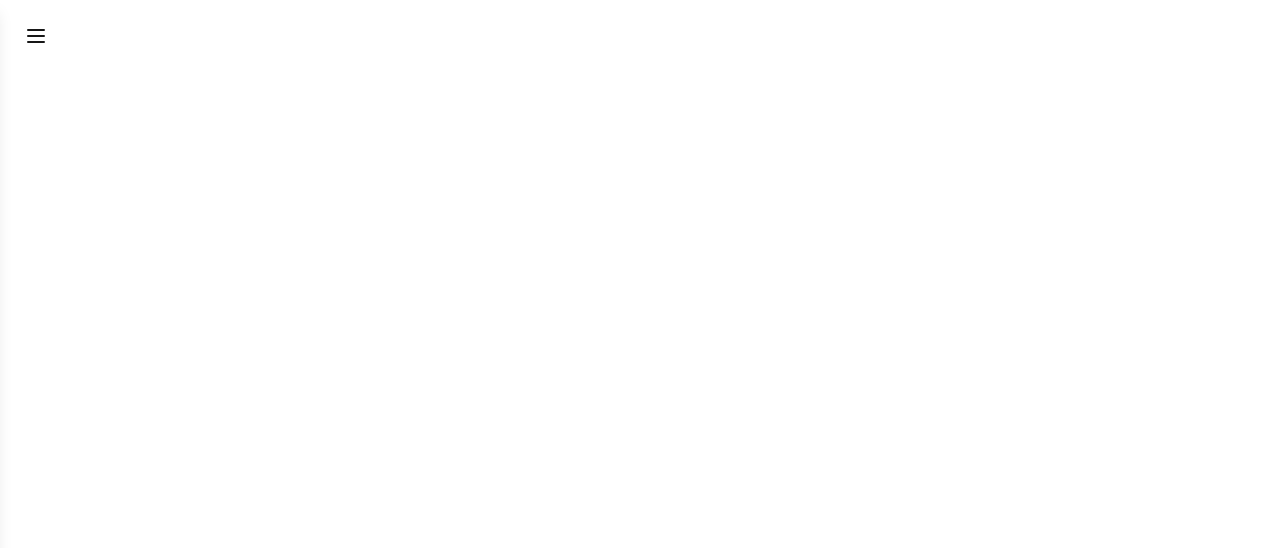
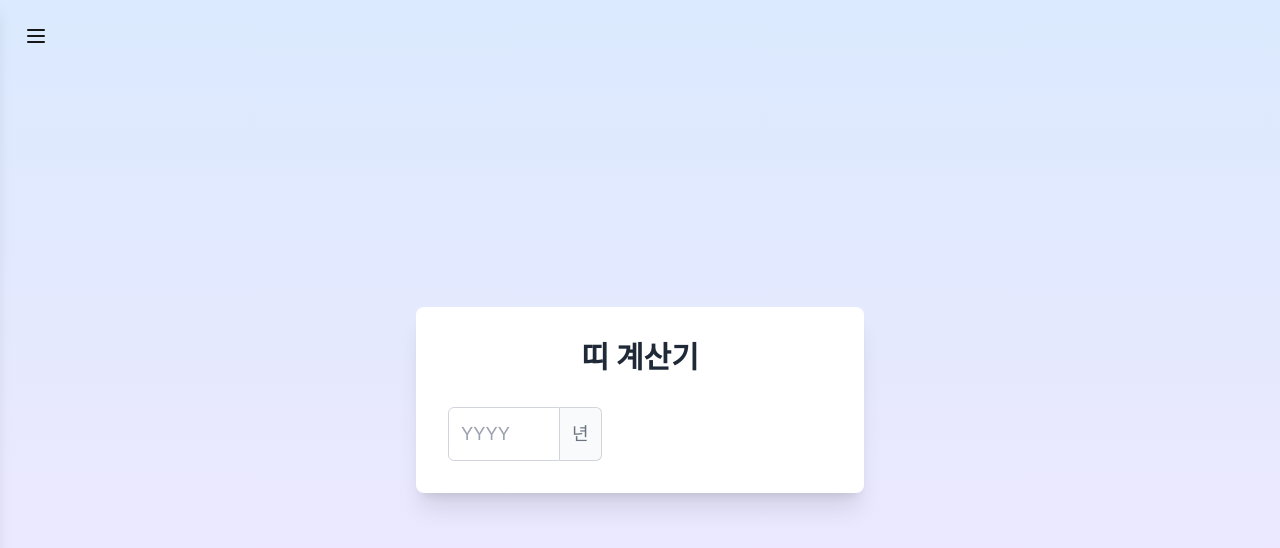
Before and after one commit to devmk1090/Nextjs-Project, a Next.js app: page /pages/zodiac-calculator in a window 1280 px wide. Shown: the top 548 px of the page. Built offline with nearby package versions, Linux system fonts and the light colour scheme.

Commit message:
Calculator - 띠 계산 화면 추가 - 계측 구조 변경

```diff
--- a/app/page.tsx
+++ b/app/page.tsx
@@ -4,12 +4,14 @@ export default function Home() {
   return (
     <div className="flex flex-col items-center justify-center min-h-screen bg-gradient-to-b from-blue-100 to-purple-100 p-4">
       <div className="bg-white rounded-lg shadow-xl p-8 w-full max-w-md">
-        <h1 className="text-3xl font-bold text-center mb-8 text-gray-800">메뉴</h1>
+        <h1 className="text-3xl font-bold text-center mb-8 text-gray-800">
+          메뉴
+        </h1>
         <nav>
           <ul className="space-y-3">
             <li>
               <Link
-                href="/age-calculator"
+                href="/pages/age-calculator"
                 className="block px-4 py-3 text-gray-800 hover:bg-blue-100 rounded-md text-center text-lg transition-colors"
               >
                 만 나이 계산기
--- a/app/components/AgeCalculator.tsx
+++ b/app/pages/age-calculator/AgeCalculator.tsx
@@ -9,18 +9,21 @@ export default function AgeCalculator() {
   const [age, setAge] = useState<number | null>(null);
 
   const handleYearChange = (e: React.ChangeEvent<HTMLInputElement>) => {
-    const value = e.target.value;
-    if (value.length > 4) return;
-    setYear(value);
+    const value = e.target.value.replace(/[^0-9]/g, ""); // 숫자만 허용
+    if (value.length <= 4) {
+      setYear(value);
+    }
   };
 
-  const handleMonthDayChange = (e: React.ChangeEvent<HTMLInputElement>, setter: (value: string) => void) => {
-    const value = e.target.value;
+  const handleMonthDayChange = (
+    e: React.ChangeEvent<HTMLInputElement>,
+    setter: (value: string) => void
+  ) => {
+    const value = e.target.value.replace(/[^0-9]/g, ""); // 숫자만 허용
     if (value.length <= 2) {
       setter(value);
     }
   };
-
 
   const calculateAge = () => {
     if (!year || !month || !day) return;
@@ -41,21 +44,25 @@ export default function AgeCalculator() {
 
   return (
     <div className="flex flex-col items-center justify-center min-h-screen bg-gradient-to-b from-blue-100 to-purple-100 p-4">
-      <div className="bg-white rounded-lg shadow-xl p-8 w-full max-w-md">
-        <h1 className="text-3xl font-bold text-center mb-8 text-gray-800">만 나이 계산기</h1>
+      <div className="bg-white rounded-lg shadow-xl p-6 w-full max-w-md">
+        <h1 className="text-3xl font-bold text-center mb-8 text-gray-800">
+          만 나이 계산기
+        </h1>
         <div className="space-y-6">
-          <div className="grid grid-cols-3 gap-6">
+          <div className="grid grid-cols-3 gap-4">
             <div className="flex flex-col">
               <div className="flex">
                 <input
                   id="year"
-                  type="number"
+                  type="text"
                   value={year}
                   onChange={handleYearChange}
                   placeholder="YYYY"
                   min="1900"
                   max="2100"
-                  className="border border-gray-300 rounded-l-md px-4 py-3 w-20 focus:outline-none focus:ring-2 focus:ring-blue-500 focus:z-10 text-lg [appearance:textfield] [&::-webkit-outer-spin-button]:appearance-none [&::-webkit-inner-spin-button]:appearance-none"
+                  maxLength={4}
+                  pattern="[0-9]{4}"
+                  className="border border-gray-300 rounded-l-md px-3 py-3 w-20 focus:outline-none focus:ring-2 focus:ring-blue-500 focus:z-10 text-lg [appearance:textfield] [&::-webkit-outer-spin-button]:appearance-none [&::-webkit-inner-spin-button]:appearance-none"
                 />
                 <span className="bg-gray-100 px-4 py-3 border border-l-0 border-gray-300 rounded-r-md text-gray-600 text-lg whitespace-nowrap">
                   년
@@ -67,13 +74,13 @@ export default function AgeCalculator() {
               <div className="flex">
                 <input
                   id="month"
-                  type="number"
+                  type="text"
                   value={month}
                   onChange={(e) => handleMonthDayChange(e, setMonth)}
                   placeholder="MM"
                   min="1"
                   max="12"
-                  className="border border-gray-300 rounded-l-md px-4 py-3 w-20 focus:outline-none focus:ring-2 focus:ring-blue-500 focus:z-10 text-lg [appearance:textfield] [&::-webkit-outer-spin-button]:appearance-none [&::-webkit-inner-spin-button]:appearance-none"
+                  className="border border-gray-300 rounded-l-md px-3 py-3 w-20 focus:outline-none focus:ring-2 focus:ring-blue-500 focus:z-10 text-lg [appearance:textfield] [&::-webkit-outer-spin-button]:appearance-none [&::-webkit-inner-spin-button]:appearance-none"
                 />
                 <span className="bg-gray-100 px-4 py-3 border border-l-0 border-gray-300 rounded-r-md text-gray-600 text-lg whitespace-nowrap">
                   월
@@ -85,13 +92,13 @@ export default function AgeCalculator() {
               <div className="flex">
                 <input
                   id="day"
-                  type="number"
+                  type="text"
                   value={day}
                   onChange={(e) => handleMonthDayChange(e, setDay)}
                   placeholder="DD"
                   min="1"
                   max="31"
-                  className="border border-gray-300 rounded-l-md px-4 py-3 w-20 focus:outline-none focus:ring-2 focus:ring-blue-500 focus:z-10 text-lg [appearance:textfield] [&::-webkit-outer-spin-button]:appearance-none [&::-webkit-inner-spin-button]:appearance-none"
+                  className="border border-gray-300 rounded-l-md px-3 py-3 w-20 focus:outline-none focus:ring-2 focus:ring-blue-500 focus:z-10 text-lg [appearance:textfield] [&::-webkit-outer-spin-button]:appearance-none [&::-webkit-inner-spin-button]:appearance-none"
                 />
                 <span className="bg-gray-100 px-4 py-3 border border-l-0 border-gray-300 rounded-r-md text-gray-600 text-lg whitespace-nowrap">
                   일
--- a/app/pages/age-calculator/page.tsx
+++ b/app/pages/age-calculator/page.tsx
@@ -1,4 +1,4 @@
-import AgeCalculator from "../../components/AgeCalculator";
+import AgeCalculator from "./AgeCalculator";
 
 export default function AgeCalculatorPage() {
   return <AgeCalculator />;
--- /dev/null
+++ b/app/pages/zodiac-calculator/ZodiacCalculator.tsx
@@ -0,0 +1,85 @@
+"use client";
+
+import { useState } from "react";
+
+export default function ZodiacCalculator() {
+  const [year, setYear] = useState("");
+
+  const handleYearChange = (e: React.ChangeEvent<HTMLInputElement>) => {
+    const value = e.target.value.replace(/[^0-9]/g, "");
+    if (value.length <= 4) {
+      setYear(value);
+    }
+  };
+
+  const getZodiacSign = (year: number) => {
+    const zodiacSigns = [
+      "원숭이",
+      "닭",
+      "개",
+      "돼지",
+      "쥐",
+      "소",
+      "호랑이",
+      "토끼",
+      "용",
+      "뱀",
+      "말",
+      "양",
+    ];
+    return zodiacSigns[year % 12];
+  };
+
+  const calculateZodiac = () => {
+    if (!year || year.length !== 4) return null;
+
+    const birthYear = parseInt(year);
+    if (birthYear < 1900 || birthYear > 2100) return null;
+
+    return getZodiacSign(birthYear);
+  };
+
+  const zodiacResult = calculateZodiac();
+
+  return (
+    <div className="flex flex-col items-center justify-center min-h-screen bg-gradient-to-b from-blue-100 to-purple-100 p-4">
+      <div className="bg-white rounded-lg shadow-xl p-8 w-full max-w-md">
+        <h1 className="text-3xl font-bold text-center mb-8 text-gray-800">
+          띠 계산기
+        </h1>
+        <div className="space-y-6">
+          <div className="grid grid-cols-3 gap-4">
+            <div className="flex flex-col">
+              <div className="flex">
+                <input
+                  id="year"
+                  type="text"
+                  value={year}
+                  onChange={handleYearChange}
+                  placeholder="YYYY"
+                  maxLength={4}
+                  className="border border-gray-300 rounded-l-md px-3 py-3 w-28 focus:outline-none focus:ring-2 focus:ring-blue-500 focus:z-10 text-lg"
+                />
+                <span className="inline-flex items-center px-3 py-3 border border-l-0 border-gray-300 bg-gray-50 text-gray-500 text-lg rounded-r-md">
+                  년
+                </span>
+              </div>
+            </div>
+          </div>
+
+          {zodiacResult && (
+            <div className="mt-6 p-4 bg-blue-50 rounded-lg">
+              <p className="text-center text-xl text-gray-800">
+                <span className="font-semibold">{year}년</span>은{" "}
+                <span className="font-bold text-blue-600">
+                  {zodiacResult}띠
+                </span>{" "}
+                입니다
+              </p>
+            </div>
+          )}
+        </div>
+      </div>
+    </div>
+  );
+}
--- a/app/pages/zodiac-calculator/page.tsx
+++ b/app/pages/zodiac-calculator/page.tsx
@@ -1,5 +1,5 @@
-import AgeCalculator from "../../components/AgeCalculator";
+import ZodiacCalculator from "./ZodiacCalculator";
 
 export default function ZodiacCalculatorPage() {
-  return;
+  return <ZodiacCalculator />;
 }
```
